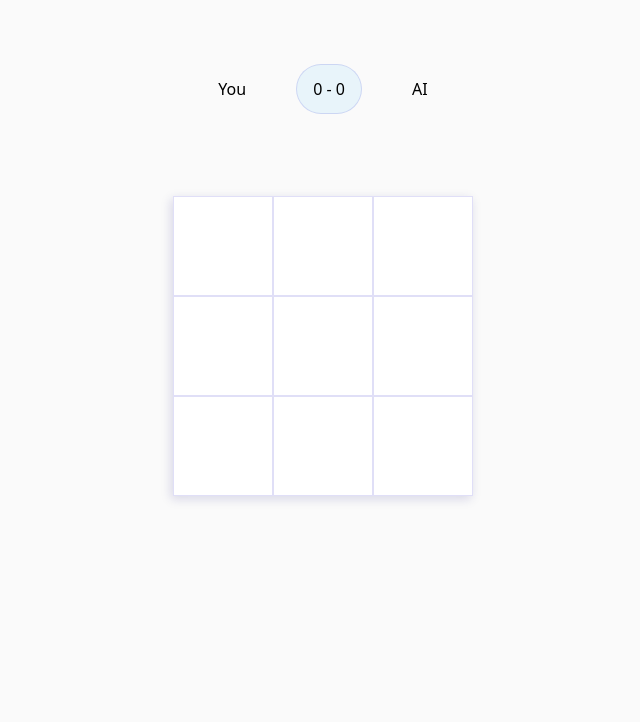
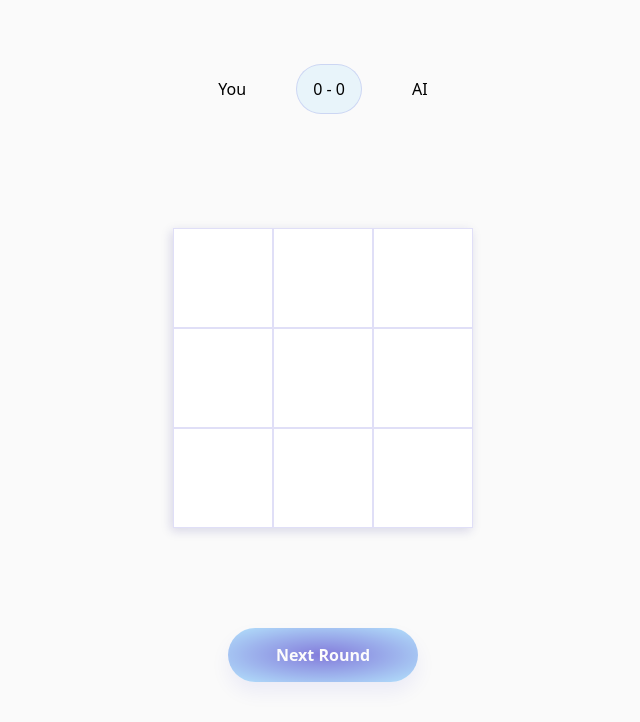
Before and after one commit to haneenmahd/tic-tac-go, a React (Create React App) app: page /game/AI/X in a window 1280 px wide. Shown: the top 722 px of the page, without its empty margins (317-957 px from the left). Built offline with nearby package versions, Linux system fonts and the light colour scheme.

Commit message:
finalise game design update

```diff
--- a/src/pages/Game.js
+++ b/src/pages/Game.js
@@ -1,8 +1,10 @@
-import { useState } from "react";
+import { useEffect, useInsertionEffect, useState } from "react";
 import { useParams } from "react-router-dom";
 import styled, { css } from "styled-components";
 import { PlayerSide, PlayModes } from "../store/data";
-import { COLORS, FlexDiv, GameInfo, PlayerName } from "../styling";
+import { Button, COLORS, FlexDiv, GameInfo, PlayerName } from "../styling";
+import { Toaster, toast } from "react-hot-toast";
+import { Droplet } from "react-feather";
 import SymbolO from "../assets/svg/O-symbol.svg";
 import SymbolX from "../assets/svg/X-symbol.svg";
 
@@ -22,17 +24,11 @@ function calculateWinner(squares) {
     const [a, b, c] = lines[i];
 
     if (squares[a] && squares[a] === squares[b] && squares[a] === squares[c]) {
-      return {
-        highlightedLines: lines[i],
-        winner: squares[a],
-      };
+      return squares[a];
     }
   }
 
-  return {
-    highlightedLines: null,
-    winner: null,
-  };
+  return null;
 }
 
 const Board = styled.div`
@@ -64,10 +60,33 @@ const Game = (props) => {
   const mode = params.mode;
   const side = params.side;
   const [squares, setSquares] = useState(Array(9).fill(null));
+  const [score, setScore] = useState(0);
+  const [opponentScore, setOpponentScore] = useState(0);
   const [currentSide, setCurrentSide] = useState(side); // using the default chosen for the first move
+  const [roundCompleted, setRoundCompleted] = useState(false);
+
+  useEffect(() => {
+    if (calculateWinner(squares)) {
+      if (currentSide !== side) {
+        setScore((score) => score + 1);
+
+        toast("You won!", {
+          icon: <Droplet fill="blue" />,
+        });
+      } else {
+        setOpponentScore((opponentScore) => opponentScore + 1);
+
+        toast("Your friend won!", {
+          icon: <Droplet fill="orange" />,
+        });
+      }
+
+      setRoundCompleted(true);
+    }
+  }, [squares, side, currentSide]);
 
   const handleClick = (i) => {
-    if (calculateWinner(squares).winner || squares[i]) {
+    if (calculateWinner(squares) || squares[i]) {
       return;
     }
 
@@ -78,16 +97,36 @@ const Game = (props) => {
     setCurrentSide(currentSide === PlayerSide.X ? PlayerSide.O : PlayerSide.X);
   };
 
+  const allFilled = (squares) => {
+    return squares.every((square) => square !== null);
+  };
+
+  const disableRoundButton = () => {
+    if (allFilled(squares) || roundCompleted) {
+      return false;
+    }
+
+    return true;
+  };
+
+  const nextRound = () => {
+    setSquares(Array(9).fill(null));
+    setRoundCompleted(false);
+  };
+
   return (
     <FlexDiv direction="column">
       <FlexDiv direction="row">
-        <PlayerName>You</PlayerName>
+        <PlayerName active={currentSide === side}>You</PlayerName>
 
-        <GameInfo>0 - 0</GameInfo>
+        <GameInfo>
+          {score} - {opponentScore}
+        </GameInfo>
 
-        <PlayerName>{mode}</PlayerName>
+        <PlayerName active={currentSide !== side}>{mode}</PlayerName>
       </FlexDiv>
 
+      <FlexDiv direction="column" gap="100px">
         <Board>
           {squares.map((square, index) => {
             const img =
@@ -104,6 +143,17 @@ const Game = (props) => {
             );
           })}
         </Board>
+
+        <Button
+          onClick={nextRound}
+          disabled={disableRoundButton()}
+          tabIndex={1}
+        >
+          Next Round
+        </Button>
+      </FlexDiv>
+
+      <Toaster />
     </FlexDiv>
   );
 };
```
Lines whose indentation alone changed are shown as unchanged.
